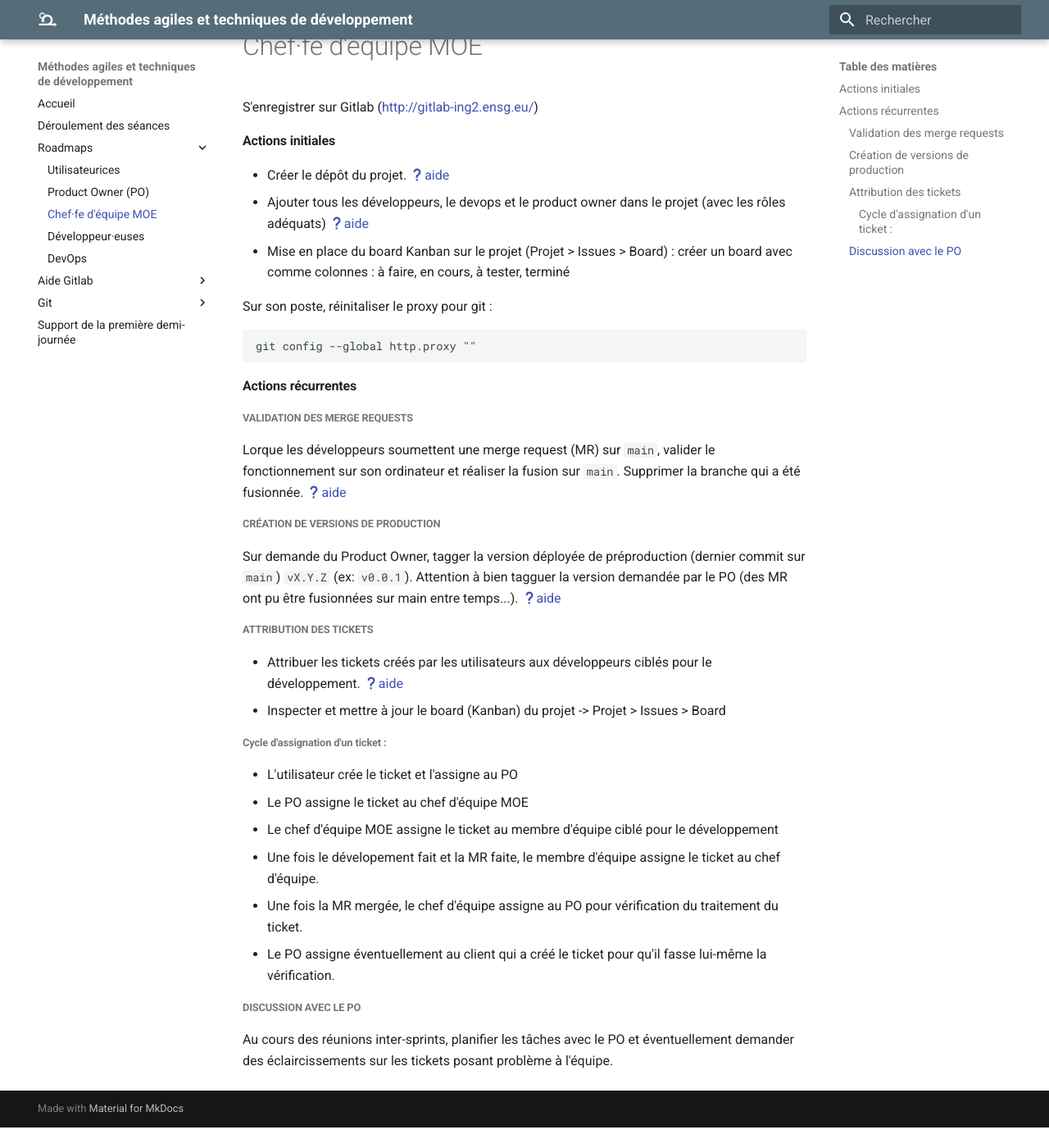
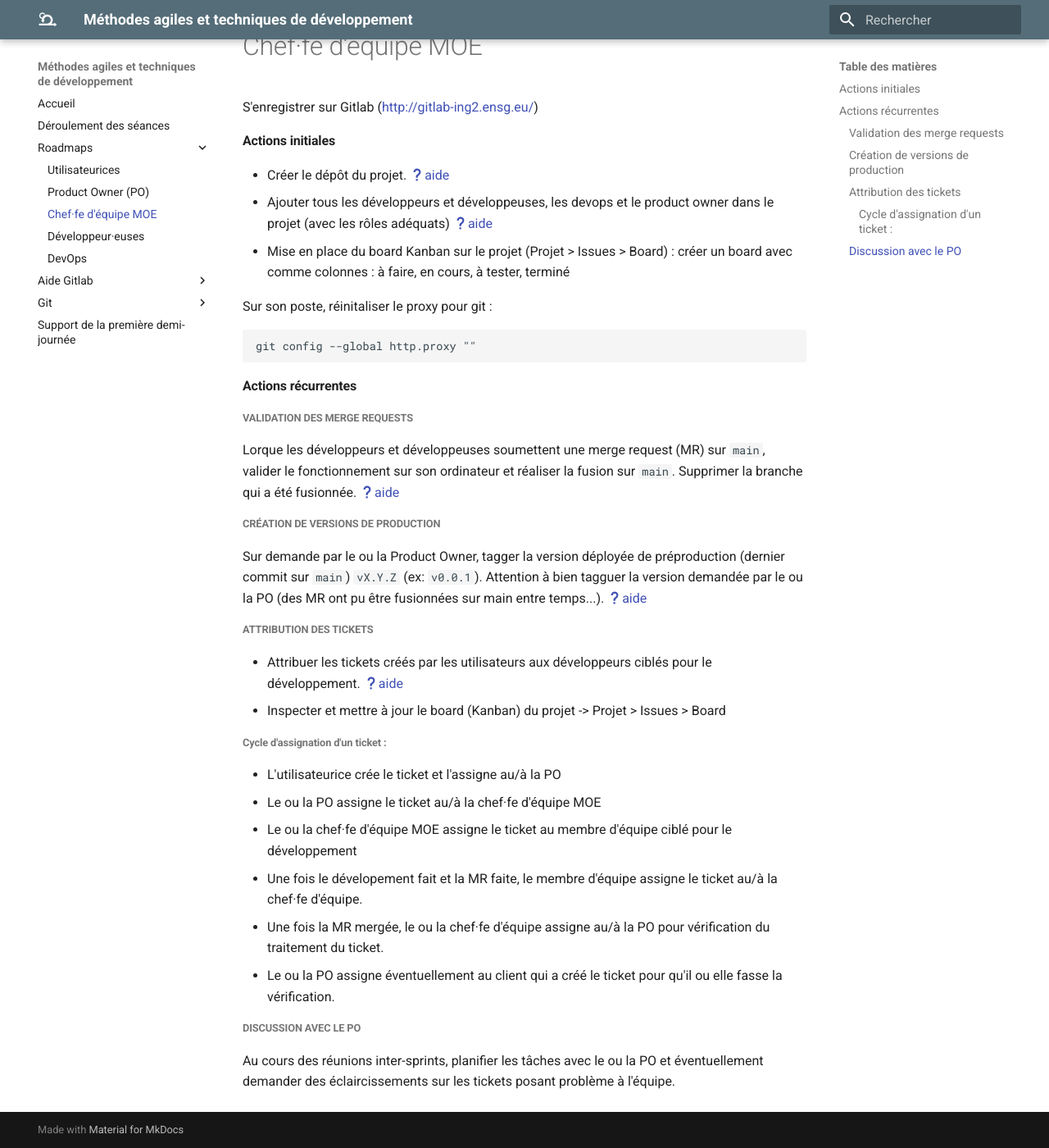
Before and after one commit to azarz/Methodes-agiles-et-techniques-de-developpement-ing2-m1, an MkDocs documentation site: the page built from docs/chef_moe.md, in a window 1280 px wide and 1400 px high, scrolled down 62 px. Shown: the whole window at 82% size. Built offline with MkDocs 1.6.1 and Material for MkDocs 9.7.7, drawn with Linux system fonts in a browser that asks for light colours; before the commit the page ends 1437 px from its top, so only the background shows below that.

Commit message:
Update chef_moe.md

```diff
--- a/docs/chef_moe.md
+++ b/docs/chef_moe.md
@@ -3,7 +3,7 @@ S'enregistrer sur Gitlab ([http://gitlab-ing2.ensg.eu/](http://gitlab-ing2.ensg.
 ### Actions initiales
 
 - Créer le dépôt du projet. [:material-help:aide](gitlab/project.md#creation-du-projet)
-- Ajouter tous les développeurs, le devops et le product owner dans le projet (avec les rôles adéquats) [:material-help:aide](gitlab/project.md#ajout-de-membres)
+- Ajouter tous les développeurs et développeuses, les devops et le product owner dans le projet (avec les rôles adéquats) [:material-help:aide](gitlab/project.md#ajout-de-membres)
 - Mise en place du board Kanban sur le projet (Projet > Issues > Board) : créer un board avec comme colonnes : à faire, en cours, à tester, terminé
 
 Sur son poste, réinitaliser le proxy pour git :
@@ -15,12 +15,12 @@ git config --global http.proxy ""
 
 #### Validation des merge requests
 
-Lorque les développeurs soumettent une merge request (MR) sur `main`, valider le fonctionnement sur son ordinateur et réaliser la fusion sur `main`. Supprimer la branche qui a été fusionnée.
+Lorque les développeurs et développeuses soumettent une merge request (MR) sur `main`, valider le fonctionnement sur son ordinateur et réaliser la fusion sur `main`. Supprimer la branche qui a été fusionnée.
 [:material-help:aide](gitlab/mr.md#accepter-une-merge-request)
 
 #### Création de versions de production
 
-Sur demande du Product Owner, tagger la version déployée de préproduction (dernier commit sur `main`) `vX.Y.Z` (ex: `v0.0.1`). Attention à bien tagguer la version demandée par le PO (des MR ont pu être fusionnées sur main entre temps...). [:material-help:aide](gitlab/tag.md#creation-de-tag)
+Sur demande par le ou la Product Owner, tagger la version déployée de préproduction (dernier commit sur `main`) `vX.Y.Z` (ex: `v0.0.1`). Attention à bien tagguer la version demandée par le ou la PO (des MR ont pu être fusionnées sur main entre temps...). [:material-help:aide](gitlab/tag.md#creation-de-tag)
 
 #### Attribution des tickets
 
@@ -29,13 +29,13 @@ Sur demande du Product Owner, tagger la version déployée de préproduction (de
 
 ##### Cycle d'assignation d'un ticket :
 
-- L'utilisateur crée le ticket et l'assigne au PO
-- Le PO assigne le ticket au chef d'équipe MOE
-- Le chef d'équipe MOE assigne le ticket au membre d'équipe ciblé pour le développement
-- Une fois le dévelopement fait et la MR faite, le membre d'équipe assigne le ticket au chef d'équipe.
-- Une fois la MR mergée, le chef d'équipe assigne au PO pour vérification du traitement du ticket.
-- Le PO assigne éventuellement au client qui a créé le ticket pour qu'il fasse lui-même la vérification.
+- L'utilisateurice crée le ticket et l'assigne au/à la PO
+- Le ou la PO assigne le ticket au/à la chef·fe d'équipe MOE
+- Le ou la chef·fe d'équipe MOE assigne le ticket au membre d'équipe ciblé pour le développement
+- Une fois le dévelopement fait et la MR faite, le membre d'équipe assigne le ticket au/à la chef·fe d'équipe.
+- Une fois la MR mergée, le ou la chef·fe d'équipe assigne au/à la PO pour vérification du traitement du ticket.
+- Le ou la PO assigne éventuellement au client qui a créé le ticket pour qu'il ou elle fasse la vérification.
 
 #### Discussion avec le PO
 
-Au cours des réunions inter-sprints, planifier les tâches avec le PO et éventuellement demander des éclaircissements sur les tickets posant problème à l'équipe.
+Au cours des réunions inter-sprints, planifier les tâches avec le ou la PO et éventuellement demander des éclaircissements sur les tickets posant problème à l'équipe.
```
